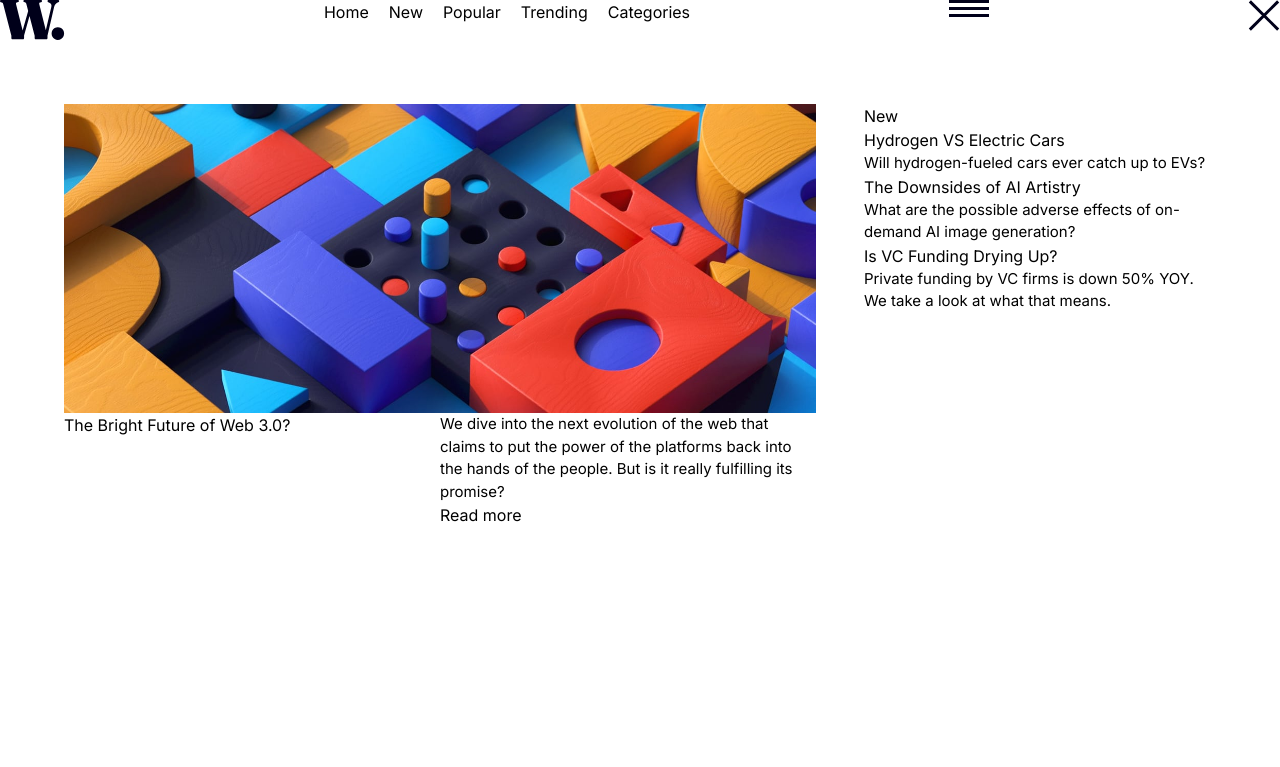
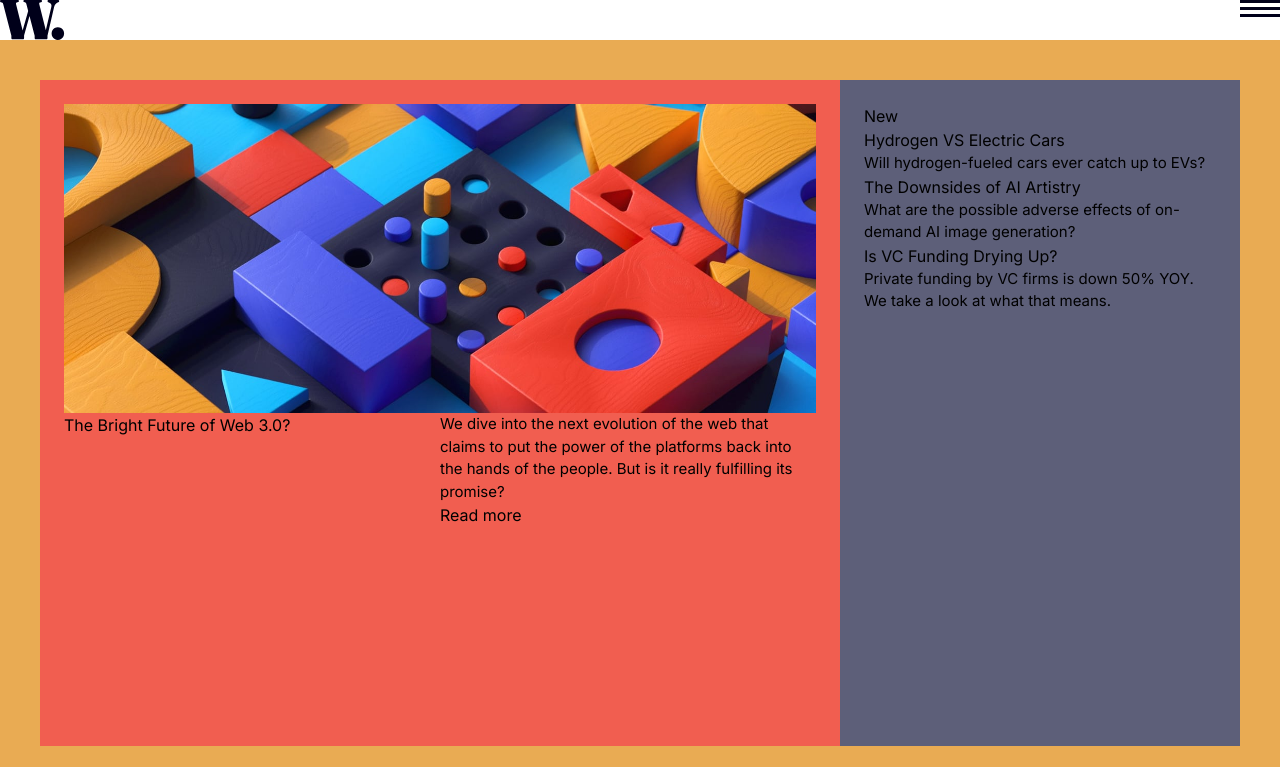
Before and after one commit to dairon-canel/news-homepage, a website: page public/index.html in a window 1280 px wide. Shown: the top 767 px of the page. Drawn offline with Linux system fonts and the light colour scheme.

Commit message:
feat: set full site placement

```diff
--- a/public/index.html
+++ b/public/index.html
@@ -20,7 +20,7 @@
     <header
       class="col-auto grid grid-flow-col justify-between place-self-stretch"
     >
-      <nav class="order-2">
+      <nav class="order-2 hidden">
         <ul class="grid grid-flow-col gap-5">
           <li><a href="#">Home</a></li>
           <li><a href="#">New</a></li>
@@ -31,16 +31,24 @@
       </nav>
       <img class="order-1" src="./logo.svg" alt="logo" />
       <img class="order-2" src="./icon-menu.svg" alt="menu" />
-      <img class="order-2" src="./icon-menu-close.svg" alt="menu close" />
+      <img
+        class="order-2 hidden"
+        src="./icon-menu-close.svg"
+        alt="menu close"
+      />
     </header>
-    <main class="grid grid-cols-3 grid-rows-3 p-10">
+    <main class="grid bg-softOrange p-10 md:grid-cols-3 md:grid-rows-3">
       <section
-        class="col-start-1 col-end-3 row-start-1 row-end-3 grid grid-cols-2 grid-rows-2 p-6"
+        class="grid bg-softRed p-6 md:col-start-1 md:col-end-3 md:row-start-1 md:row-end-3 md:grid-cols-2 md:grid-rows-2"
       >
-        <h1 class="col-start-1 col-end-2 row-start-2 row-end-3">
+        <h1
+          class="order-2 md:col-start-1 md:col-end-2 md:row-start-2 md:row-end-3"
+        >
           The Bright Future of Web 3.0?
         </h1>
-        <div class="col-start-2 col-end-3 row-start-2 row-end-3">
+        <div
+          class="order-3 md:col-start-2 md:col-end-3 md:row-start-2 md:row-end-3"
+        >
           <p>
             We dive into the next evolution of the web that claims to put the
             power of the platforms back into the hands of the people. But is it
@@ -49,7 +57,9 @@
           <button>Read more</button>
         </div>
 
-        <picture class="col-start-1 col-end-3 row-start-1 row-end-2">
+        <picture
+          class="order-1 md:col-start-1 md:col-end-3 md:row-start-1 md:row-end-2"
+        >
           <source
             media="(min-width: 768px)"
             srcset="./image-web-3-desktop.jpg"
@@ -60,7 +70,9 @@
           />
         </picture>
       </section>
-      <nav class="col-start-3 col-end-4 row-start-1 row-end-3 p-6">
+      <nav
+        class="bg-darkGrayishBlue p-6 md:col-start-3 md:col-end-4 md:row-start-1 md:row-end-3"
+      >
         <h2>New</h2>
         <div>
           <a href="#">Hydrogen VS Electric Cars</a>
@@ -82,7 +94,7 @@
         </div>
       </nav>
       <nav
-        class="col-start-1 col-end-4 row-start-3 row-end-4 grid grid-flow-col gap-4 p-6 [&>div]:grid [&>div]:grid-cols-2 [&>div>div]:order-2 [&>div>div]:grid [&>div>img]:order-1 [&>div>div>p]:order-1 [&>div>div>h2]:order-2 [&>div>div>h3]:order-3"
+        class="grid gap-4 p-6 md:col-start-1 md:col-end-4 md:row-start-3 md:row-end-4 md:grid-flow-col [&>div]:grid [&>div]:grid-cols-2 [&>div>div]:order-2 [&>div>div]:grid [&>div>img]:order-1 [&>div>div>p]:order-1 [&>div>div>h2]:order-2 [&>div>div>h3]:order-3"
       >
         <div>
           <div>
```
Also changed, not shown: public/output-style.css.
